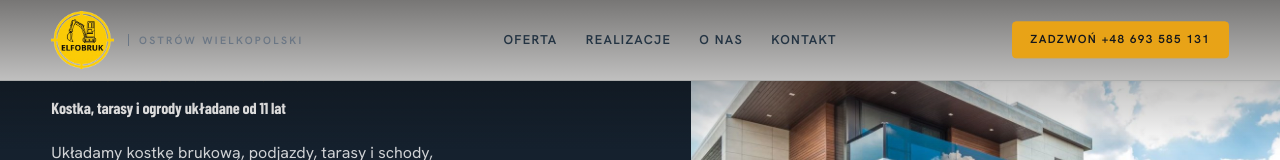
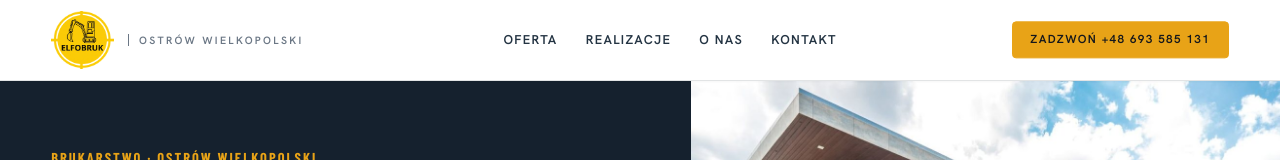
Before and after one commit to kris20032/elfobruk-brukarstwo, a plain HTML site: page index.html in a window 1280 px wide. Shown: the top 160 px of the page. Drawn offline with Linux system fonts and the light colour scheme; no server answers.

Commit message:
Nav sticky zamiast fixed (koniec nakladania na hero i ucinania gory); ukryty zbedny gradient; hero wiecej oddechu (symetrycznie)
Co-Authored-By: Claude Opus 4.8 (1M context) <noreply@anthropic.com>

```diff
--- a/assets/styles.css
+++ b/assets/styles.css
@@ -481,7 +481,7 @@ section{padding-block:clamp(40px,4.6vw,76px)}
 .ico-tel{vertical-align:-2px;margin-right:.3em}
 
 /* === HERO FACHOWCY: dwublok (zdjęcie | lity panel ink). Zdjęcie = PIERWSZE dziecko (blur-guard + mobilny stack). STATYCZNE. === */
-.hero-fach{display:grid;grid-template-columns:1fr minmax(0,46%);min-height:clamp(480px,60vh,600px);min-height:clamp(480px,60svh,600px)}
+.hero-fach{display:grid;grid-template-columns:1fr minmax(0,46%);min-height:clamp(520px,64vh,640px);min-height:clamp(520px,64svh,640px)}
 .hf-photo{width:100%;height:100%;object-fit:cover;display:block;background:var(--paper-2)}  /* img = PIERWSZE dziecko sekcji (blur-guard); EAGER, bez animacji (zero janku) */
 .hf-panel{order:-1;background:var(--ink);color:#fff;display:flex;flex-direction:column;justify-content:center;
   padding:clamp(2.2rem,5vw,4.5rem) clamp(1.6rem,4vw,3.6rem)}
@@ -677,6 +677,7 @@ img[src$="/g12.jpg"]{object-position:35% 52%}
    płynny cień, równe odstępy, logo wyraźne.
    ============================================================ */
 .nav{
+  position:sticky !important; top:0 !important;   /* w przepływie - odsuwa hero, NIE nakłada się (koniec ucinania góry) */
   background:#fff !important;
   -webkit-backdrop-filter:none !important; backdrop-filter:none !important;
   border-bottom:1px solid var(--line) !important;
@@ -684,6 +685,7 @@ img[src$="/g12.jpg"]{object-position:35% 52%}
   transform:none !important;                 /* nigdy nie chowaj */
   transition:box-shadow .35s ease !important;
 }
+.nav::after{display:none !important}          /* ciemny gradient (był pod przezroczystym navem) - zbędny */
 .nav.is-stuck{ box-shadow:0 8px 24px -14px rgba(20,23,28,.28) !important; }
 .nav .nav-inner{height:80px !important; transition:height .35s ease !important}
 .nav.is-stuck .nav-inner{height:64px !important}
```
